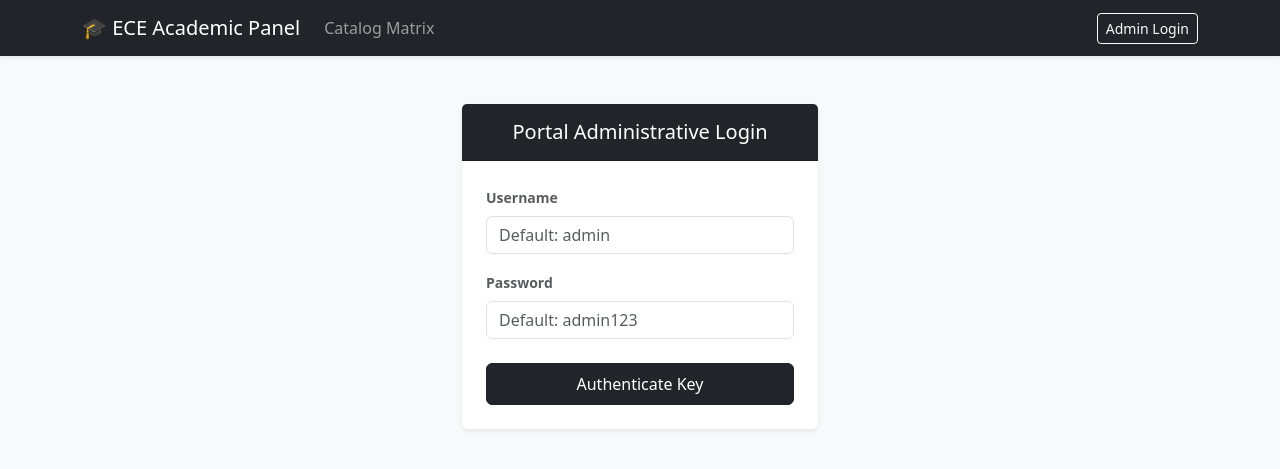
After one commit to Yordanos888/ai-course-advisor, a Flask app: page /login in a window 1280 px wide. The commit adds this page. Shown: the top 469 px of the page. Run offline with Flask 3, Linux system fonts and the light colour scheme.

Commit message:
authentication for the web app

```diff
--- a/app.py
+++ b/app.py
@@ -1,10 +1,11 @@
 # app.py
 import os
-from flask import Flask, render_template, request, redirect, url_for, flash
+from flask import Flask, render_template, request, redirect, url_for, flash, session as flask_session
+from functools import wraps
 from sqlalchemy.orm import sessionmaker
 from models import (
     engine, Course, Prerequisite, CampusRule, Stream, Department,
-    CourseStream, CommonCourse, CurriculumVersion
+    CourseStream, CommonCourse
 )
 
 app = Flask(__name__)
@@ -12,11 +13,50 @@ app.secret_key = os.environ.get("FLASK_SECRET_KEY", "super_secret_ece_advisor_ke
 
 Session = sessionmaker(bind=engine)
 
+# -----------------------------------------------------------------------------
+# AUTHENTICATION DECORATOR & ROUTING (Preserved)
+# -----------------------------------------------------------------------------
+def admin_required(f):
+    @wraps(f)
+    def decorated_function(*args, **kwargs):
+        if not flask_session.get('is_admin'):
+            flash("Authentication Required: Please log in to access admin privileges.", "danger")
+            return redirect(url_for('login'))
+        return f(*args, **kwargs)
+    return decorated_function
+
+@app.route('/login', methods=['GET', 'POST'])
+def login():
+    if request.method == 'POST':
+        username = request.form['username'].strip()
+        password = request.form['password'].strip()
+
+        expected_user = os.environ.get("ADMIN_USER", "admin")
+        expected_pass = os.environ.get("ADMIN_PASS", "admin123")
+
+        if username == expected_user and password == expected_pass:
+            flask_session['is_admin'] = True
+            flask_session['username'] = username
+            flash("Welcome back, Administrator!", "success")
+            return redirect(url_for('index'))
+        else:
+            flash("Invalid credentials. Please try again.", "danger")
+    return render_template('login.html')
+
+@app.route('/logout')
+def logout():
+    flask_session.clear()
+    flash("Logged out successfully.", "info")
+    return redirect(url_for('index'))
+
+
+# -----------------------------------------------------------------------------
+# CORE SCOPE HELPER
+# -----------------------------------------------------------------------------
 def get_course_scopes(session, course_id):
     course = session.query(Course).filter_by(id=course_id).first()
+    shared_depts = session.query(CommonCourse).filter_by(course_id=course_id).all()
 
-    # Resolve Department Scopes
-    shared_depts = session.query(CommonCourse).filter_by(course_id=course_id).all()
     if course.department_id is None:
         dept_str = "Common (College-wide)"
     else:
@@ -28,7 +68,6 @@ def get_course_scopes(session, course_id):
             dept_codes.extend(shared_codes)
         dept_str = f"({', '.join(dept_codes)})" if dept_codes else "Unknown"
 
-    # Resolve Stream Scopes
     shared_streams = session.query(CourseStream).filter_by(course_id=course_id).all()
     if course.stream_id:
         stream_ids = {course.stream_id}
@@ -44,11 +83,16 @@ def get_course_scopes(session, course_id):
     return dept_str, stream_str
 
 
+# -----------------------------------------------------------------------------
+# MAIN DASHBOARD (No Curriculum Filter)
+# -----------------------------------------------------------------------------
 @app.route('/')
 def index():
     session = Session()
     try:
+        # Fetch all courses unconditionally
         courses = session.query(Course).order_by(Course.year_level, Course.semester_offered).all()
+
         enriched_courses = []
         for course in courses:
             dept_scope, stream_scope = get_course_scopes(session, course.id)
@@ -64,13 +108,18 @@ def index():
                 'stream_scope': stream_scope,
                 'special_requirement': course.special_requirement
             })
+
         return render_template('index.html', courses=enriched_courses)
     finally:
         session.close()
 
 
+# -----------------------------------------------------------------------------
+# COURSE MANIPULATION (No Curriculum Parameter Handling)
+# -----------------------------------------------------------------------------
 @app.route('/course/add', methods=['GET', 'POST'])
 @app.route('/course/edit/<int:course_id>', methods=['GET', 'POST'])
+@admin_required
 def edit_course(course_id=None):
     session = Session()
     try:
@@ -101,8 +150,6 @@ def edit_course(course_id=None):
             credit_hours = int(request.form['credit_hours'])
             year_level = int(request.form['year_level'])
             semester_offered = int(request.form['semester_offered'])
-
-            # IMPROVEMENT: Free-text writable special structural rule
             special_requirement = request.form.get('special_requirement', '').strip()
             is_droppable = 'is_droppable' in request.form
 
@@ -111,12 +158,6 @@ def edit_course(course_id=None):
 
             primary_dept_id = selected_dept_ids[0] if selected_dept_ids else None
             primary_stream_id = selected_stream_ids[0] if len(selected_stream_ids) == 1 else None
-
-            active_cv = session.query(CurriculumVersion).filter_by(is_active=True).first()
-            if not active_cv:
-                active_cv = CurriculumVersion(version_name="ECE-Curriculum-2022", is_active=True)
-                session.add(active_cv)
-                session.flush()
 
             if not course:
                 course = Course(
@@ -127,7 +168,6 @@ def edit_course(course_id=None):
                     semester_offered=semester_offered,
                     department_id=primary_dept_id,
                     stream_id=primary_stream_id,
-                    curriculum_version_id=active_cv.id,
                     special_requirement=special_requirement if special_requirement else None,
                     is_droppable=is_droppable
                 )
@@ -171,6 +211,7 @@ def edit_course(course_id=None):
 
 
 @app.route('/course/retire/<int:course_id>', methods=['POST'])
+@admin_required
 def retire_course(course_id):
     session = Session()
     try:
@@ -192,6 +233,7 @@ def retire_course(course_id):
 
 
 @app.route('/prerequisites', methods=['GET', 'POST'])
+@admin_required
 def manage_prerequisites():
     session = Session()
     try:
@@ -206,8 +248,6 @@ def manage_prerequisites():
             course_id = int(request.form['course_id'])
             selected_prereq_ids = [int(x) for x in request.form.getlist('prerequisite_course_ids')]
             selected_stream_ids = [int(x) for x in request.form.getlist('applicable_stream_ids')]
-
-            # IMPROVEMENT: Read custom narrative description for this relationship link
             prereq_note = request.form.get('note', '').strip()
 
             if not selected_prereq_ids:
@@ -228,26 +268,21 @@ def manage_prerequisites():
                         existing.note = prereq_note if prereq_note else None
                     else:
                         session.add(Prerequisite(
-                            course_id=course_id,
-                            prerequisite_course_id=prereq_id,
-                            applicable_stream_id=None,
-                            note=prereq_note if prereq_note else None
+                            course_id=course_id, prerequisite_course_id=prereq_id,
+                            applicable_stream_id=None, note=prereq_note if prereq_note else None
                         ))
                 else:
                     for stream_id in selected_stream_ids:
                         existing = session.query(Prerequisite).filter_by(
-                            course_id=course_id,
-                            prerequisite_course_id=prereq_id,
+                            course_id=course_id, prerequisite_course_id=prereq_id,
                             applicable_stream_id=stream_id
                         ).first()
                         if existing:
                             existing.note = prereq_note if prereq_note else None
                         else:
                             session.add(Prerequisite(
-                                course_id=course_id,
-                                prerequisite_course_id=prereq_id,
-                                applicable_stream_id=stream_id,
-                                note=prereq_note if prereq_note else None
+                                course_id=course_id, prerequisite_course_id=prereq_id,
+                                applicable_stream_id=stream_id, note=prereq_note if prereq_note else None
                             ))
 
             session.commit()
@@ -256,17 +291,15 @@ def manage_prerequisites():
 
         return render_template(
             'prerequisites.html',
-            courses=courses,
-            streams=streams,
-            prereqs=prereq_mappings,
-            course_map=course_map,
-            stream_map=stream_map
+            courses=courses, streams=streams, prereqs=prereq_mappings,
+            course_map=course_map, stream_map=stream_map
         )
     finally:
         session.close()
 
 
 @app.route('/prerequisites/delete/<int:prereq_link_id>', methods=['POST'])
+@admin_required
 def delete_prerequisite(prereq_link_id):
     session = Session()
     try:
@@ -283,16 +316,13 @@ def delete_prerequisite(prereq_link_id):
     return redirect(url_for('manage_prerequisites'))
 
 
-# -----------------------------------------------------------------------------
-# FIX: Fully compatible with your original key-value tabular rules.html layout
-# -----------------------------------------------------------------------------
 @app.route('/campus-rules', methods=['GET', 'POST'])
 @app.route('/campus_rules', methods=['GET', 'POST'])
+@admin_required
 def campus_rules():
     session = Session()
     try:
         if request.method == 'POST':
-            # Identify which individual rule row is being saved
             rule_id = int(request.form['rule_id'])
             new_value = float(request.form['rule_value'])
 
@@ -301,30 +331,20 @@ def campus_rules():
                 rule_to_update.rule_value = new_value
                 session.commit()
                 flash(f"Rule '{rule_to_update.rule_key}' updated to {new_value} successfully!", "success")
-            else:
-                flash("Rule identifier not found.", "danger")
             return redirect(url_for('campus_rules'))
 
-        # Fetch all operational rules for the table iteration loop
         all_rules = session.query(CampusRule).all()
-
-        # Seed default key-value rules if the table is completely empty
         if not all_rules:
             default_rules = [
-                CampusRule(rule_key="MAX_CREDITS_REGULAR", rule_value=22.0, description="Maximum standard credit load allowed per semester for normal students."),
-                CampusRule(rule_key="MAX_CREDITS_PROBATION", rule_value=12.0, description="Restricted credit limit forced upon students on academic probation."),
-                CampusRule(rule_key="ALLOW_ADVISOR_OVERRIDES", rule_value=1.0, description="Boolean flag (1.0 for true, 0.0 for false) allowing advisor override status.")
+                CampusRule(rule_key="MAX_CREDITS_REGULAR", rule_value=22.0, description="Maximum standard credit load allowed per semester."),
+                CampusRule(rule_key="MAX_CREDITS_PROBATION", rule_value=12.0, description="Restricted credit limit for probation profiles."),
+                CampusRule(rule_key="ALLOW_ADVISOR_OVERRIDES", rule_value=1.0, description="Allows override capabilities (1.0 = true).")
             ]
             session.add_all(default_rules)
             session.commit()
             all_rules = session.query(CampusRule).all()
 
-        # Passes "rules" context variables directly into your original template
         return render_template('rules.html', rules=all_rules)
-    except Exception as e:
-        session.rollback()
-        flash(f"Operational update error: {str(e)}", "danger")
-        return redirect(url_for('index'))
     finally:
         session.close()
 
--- a/templates/base.html
+++ b/templates/base.html
@@ -3,44 +3,37 @@
 <head>
     <meta charset="UTF-8">
     <meta name="viewport" content="width=device-width, initial-scale=1.0">
-    <title>AI-Course Advisor Admin Portal</title>
+    <title>ECE Curriculum Advisory Panel</title>
     <link href="https://cdn.jsdelivr.net/npm/bootstrap@5.3.0/dist/css/bootstrap.min.css" rel="stylesheet">
-    <style>
-        body { background-color: #f3f5f7; }
-        .navbar-brand { font-weight: bold; }
-    </style>
 </head>
-<body>
-
+<body class="bg-light">
     <nav class="navbar navbar-expand-lg navbar-dark bg-dark mb-4 shadow-sm">
         <div class="container">
-            <a class="navbar-brand" href="/">🤖 AI-Course Advisor Admin</a>
-            <button class="navbar-toggler" type="button" data-bs-toggle="collapse" data-bs-target="#navbarNav">
-                <span class="navbar-toggler-icon"></span>
-            </button>
-            <div class="collapse navbar-collapse" id="navbarNav">
-                <ul class="navbar-nav ms-auto">
-                    <li class="nav-item">
-                        <a class="nav-link" href="/">📚 Course Catalog</a>
-                    </li>
-                    <li class="nav-item">
-                        <a class="nav-link" href="/prerequisites">🔗 Prerequisites Manager</a>
-                    </li>
-                    <li class="nav-item">
-                        <a class="nav-link" href="{{ url_for('campus_rules') }}">Campus Rules</a>
-                    </li>
-                </ul>
+            <a class="navbar-brand" href="/">🎓 ECE Academic Panel</a>
+            <div class="navbar-nav me-auto">
+                <a class="nav-item nav-link" href="/">Catalog Matrix</a>
+                {% if session.get('is_admin') %}
+                <a class="nav-item nav-link" href="/prerequisites">Prerequisite Map</a>
+                <a class="nav-item nav-link" href="/campus-rules">Operational Rules</a>
+                {% endif %}
+            </div>
+            <div class="navbar-nav ms-auto">
+                {% if session.get('is_admin') %}
+                    <span class="navbar-text me-3 text-success">⚙️ Admin Mode active</span>
+                    <a class="btn btn-sm btn-outline-danger" href="/logout">Logout</a>
+                {% else %}
+                    <a class="btn btn-sm btn-outline-light" href="/login">Admin Login</a>
+                {% endif %}
             </div>
         </div>
     </nav>
-
-    <div class="container mb-5">
+    <div class="container">
         {% with messages = get_flashed_messages(with_categories=true) %}
             {% if messages %}
                 {% for category, message in messages %}
-                    <div class="alert alert-{{ category if category != 'error' else 'danger' }} alert-dismissible fade show shadow-sm" role="alert">
+                    <div class="alert alert-{{ category }} alert-dismissible fade show" role="alert">
                         {{ message }}
-                        <button type="button" class="btn-close" data-bs-dismiss="alert" aria-label="Close"></button>
+                        <button type="button" class="btn-close" data-bs-dismiss="alert"></button>
                     </div>
                 {% endfor %}
             {% endif %}
@@ -48,7 +41,6 @@
 
         {% block content %}{% endblock %}
     </div>
-
     <script src="https://cdn.jsdelivr.net/npm/bootstrap@5.3.0/dist/js/bootstrap.bundle.min.js"></script>
 </body>
 </html>
--- /dev/null
+++ b/templates/login.html
@@ -0,0 +1,25 @@
+{% extends 'base.html' %}
+{% block content %}
+<div class="row justify-content-center mt-5">
+    <div class="col-md-4">
+        <div class="card shadow-sm border-0">
+            <div class="card-header bg-dark text-white text-center py-3">
+                <h5 class="mb-0">Portal Administrative Login</h5>
+            </div>
+            <div class="card-body p-4">
+                <form method="POST">
+                    <div class="mb-3">
+                        <label class="form-label small fw-bold text-muted">Username</label>
+                        <input type="text" name="username" class="form-control" required placeholder="Default: admin">
+                    </div>
+                    <div class="mb-4">
+                        <label class="form-label small fw-bold text-muted">Password</label>
+                        <input type="password" name="password" class="form-control" required placeholder="Default: admin123">
+                    </div>
+                    <button type="submit" class="btn btn-dark w-100 py-2">Authenticate Key</button>
+                </form>
+            </div>
+        </div>
+    </div>
+</div>
+{% endblock %}
```
Also changed, not shown: templates/edit_course.html (+42 -62 lines), templates/index.html (+32 -35 lines).
